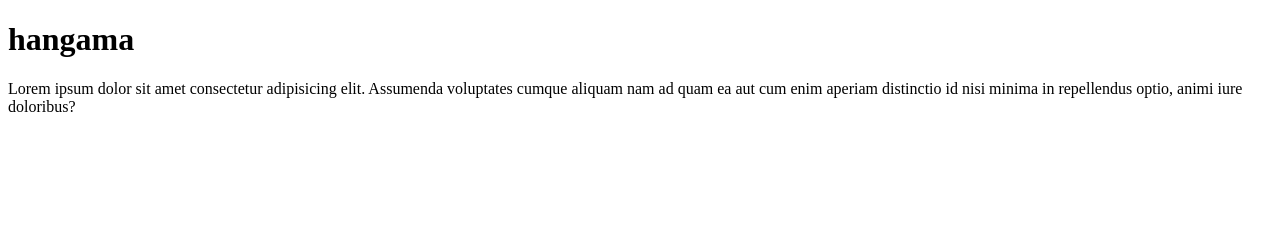
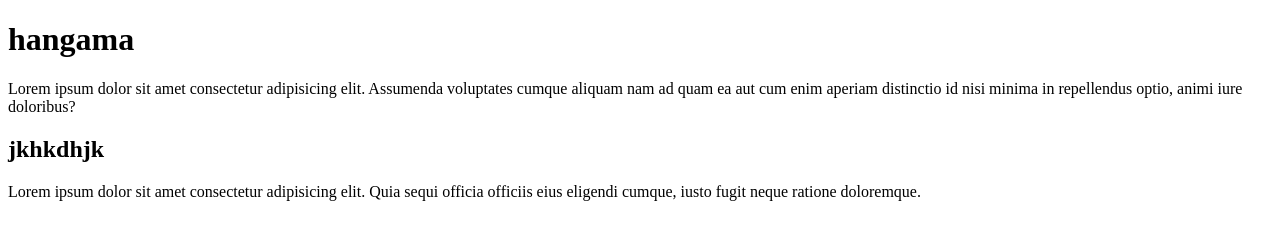
Before and after one commit to SumonWebDev/e-school, a plain HTML site: page hav.html in a window 1280 px wide. Drawn offline with Linux system fonts and the light colour scheme.

Commit message:
first commit

```diff
--- a/hav.html
+++ b/hav.html
@@ -8,5 +8,7 @@
 <body>
     <h1>hangama</h1>
     <p>Lorem ipsum dolor sit amet consectetur adipisicing elit. Assumenda voluptates cumque aliquam nam ad quam ea aut cum enim aperiam distinctio id nisi minima in repellendus optio, animi iure doloribus?</p>
+    <h2>jkhkdhjk</h2>
+    <p>Lorem ipsum dolor sit amet consectetur adipisicing elit. Quia sequi officia officiis eius eligendi cumque, iusto fugit neque ratione doloremque.</p>
 </body>
 </html>
```
